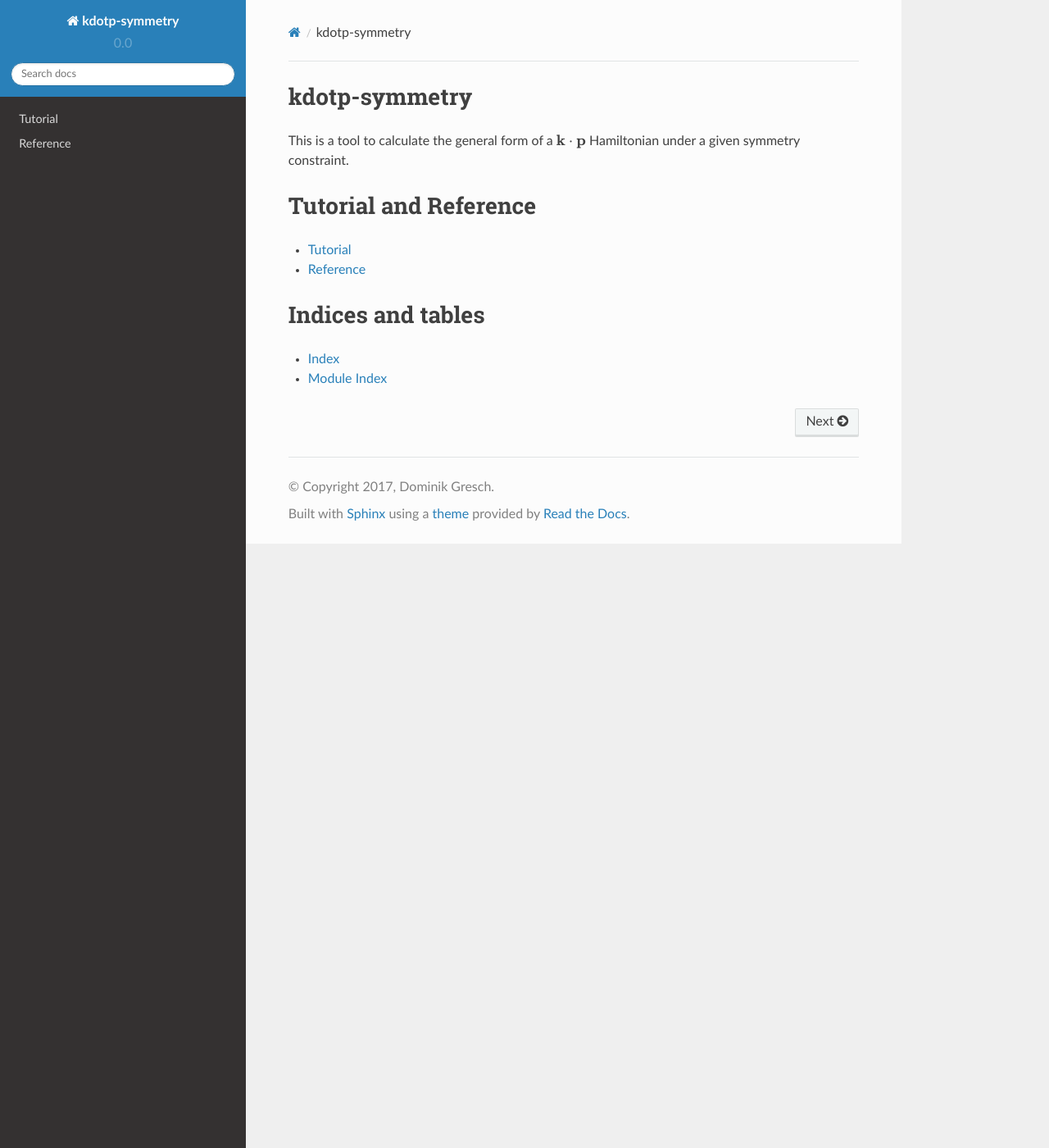
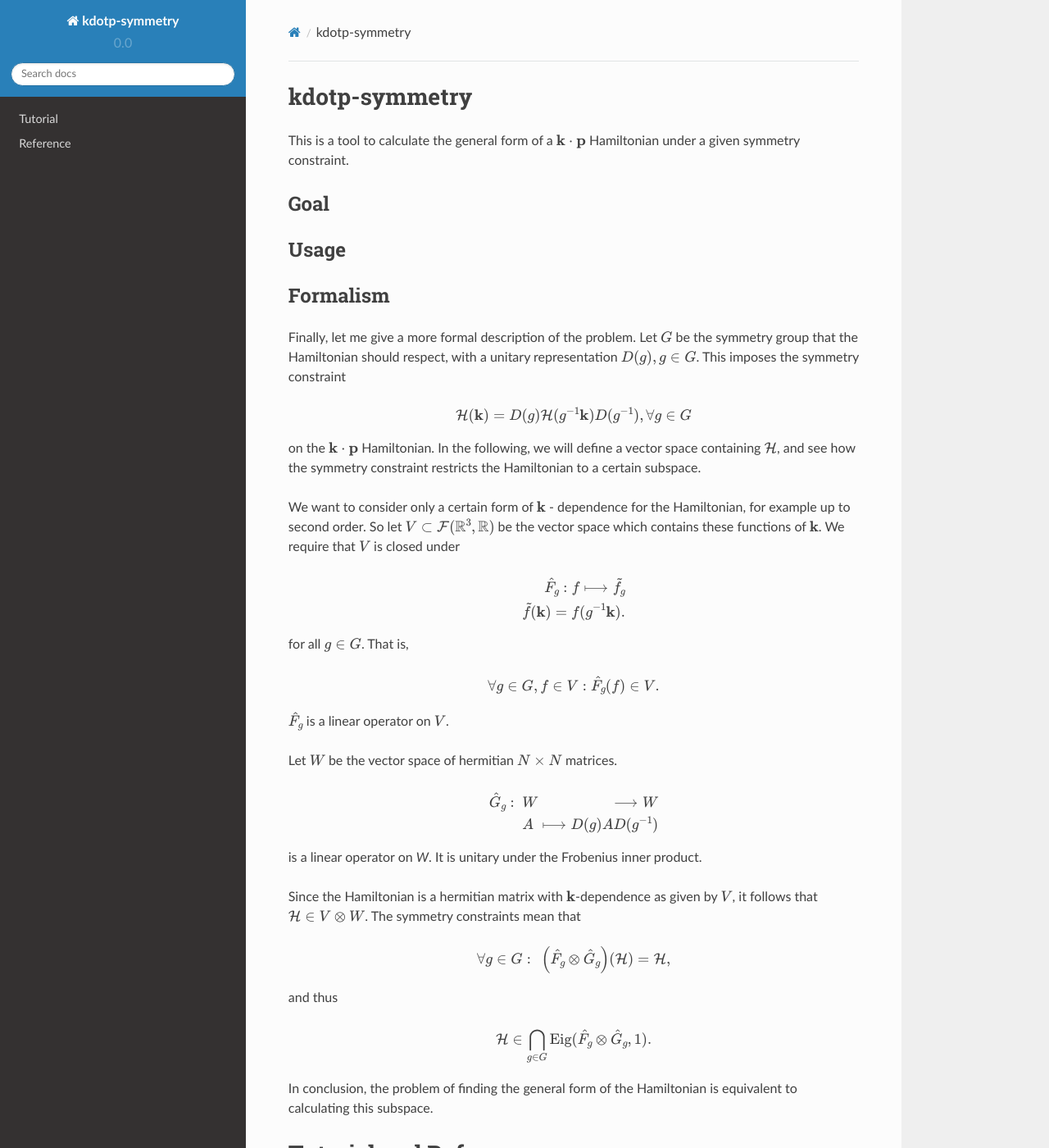
Before and after one commit to greschd/kdotp-symmetry, a Sphinx documentation site: the page built from doc/source/index.rst, in a window 1280 px wide and 1400 px high. Shown: the whole window at 82% size. Built offline with Sphinx 7.4.7 and the Read the Docs theme 2.0.0, drawn with Linux system fonts in a browser that asks for light colours.

Commit message:
copied 'Formalism' from the pdf document

```diff
--- a/doc/source/index.rst
+++ b/doc/source/index.rst
@@ -2,6 +2,57 @@ kdotp-symmetry
 ==============
 
 This is a tool to calculate the general form of a :math:`\mathbf{k}\cdot\mathbf{p}` Hamiltonian under a given symmetry constraint.
+
+Goal
+----
+
+Usage
+-----
+
+
+
+Formalism
+---------
+Finally, let me give a more formal description of the problem. Let :math:`G` be the symmetry group that the Hamiltonian should respect, with a unitary representation :math:`D(g), g  \in G`. This imposes the symmetry constraint
+
+.. math ::
+    \mathcal{H}(\mathbf{k}) = D(g) \mathcal{H}(g^{-1} \mathbf{k}) D(g^{-1}), \forall g \in G
+
+on the :math:`\mathbf{k} \cdot \mathbf{p}` Hamiltonian. In the following, we will define a vector space containing :math:`\mathcal{H}`, and see how the symmetry constraint restricts the Hamiltonian to a certain subspace.
+
+We want to consider only a certain form of :math:`\mathbf{k}` - dependence for the Hamiltonian, for example up to second order. So let :math:`V \subset \mathcal{F}(\mathbb{R}^3, \mathbb{R})` be the vector space which contains these functions of :math:`\mathbf{k}`. We require that :math:`V` is closed under
+
+.. math ::
+    \hat{F}_g: f \longmapsto \tilde{f}_g \\
+    \tilde{f}(\mathbf{k}) = f(g^{-1}\mathbf{k}).
+
+for all :math:`g \in G`. That is,
+
+.. math ::
+    \forall g \in G, f \in V: \hat{F}_g(f) \in V.
+
+:math:`\hat{F}_g` is a linear operator on :math:`V`.
+
+Let :math:`W` be the vector space of hermitian :math:`N \times N` matrices.
+
+.. math ::
+    \hat{G}_g: ~&W & \longrightarrow W\\
+    & A & \longmapsto D(g)A D(g^{-1})
+
+is a linear operator on `W`. It is unitary under the Frobenius inner product.
+
+Since the Hamiltonian is a hermitian matrix with :math:`\mathbf{k}`-dependence as given by :math:`V`, it follows that :math:`\mathcal{H} \in V\otimes W`. The symmetry constraints mean that
+
+.. math ::
+    \forall g \in G:~ \left(\hat{F}_g \otimes \hat{G}_g\right)(\mathcal{H}) = \mathcal{H},
+
+and thus
+
+.. math ::
+    \mathcal{H} \in \bigcap_{g\in G} \text{Eig}(\hat{F}_g \otimes \hat{G}_g , 1).
+
+In conclusion, the problem of finding the general form of the Hamiltonian is equivalent to calculating this subspace.
+
 
 Tutorial and Reference
 ======================
@@ -10,9 +61,3 @@ Tutorial and Reference
 
     tutorial.rst
     reference.rst
-
-Indices and tables
-==================
-
-* :ref:`genindex`
-* :ref:`modindex`
```
